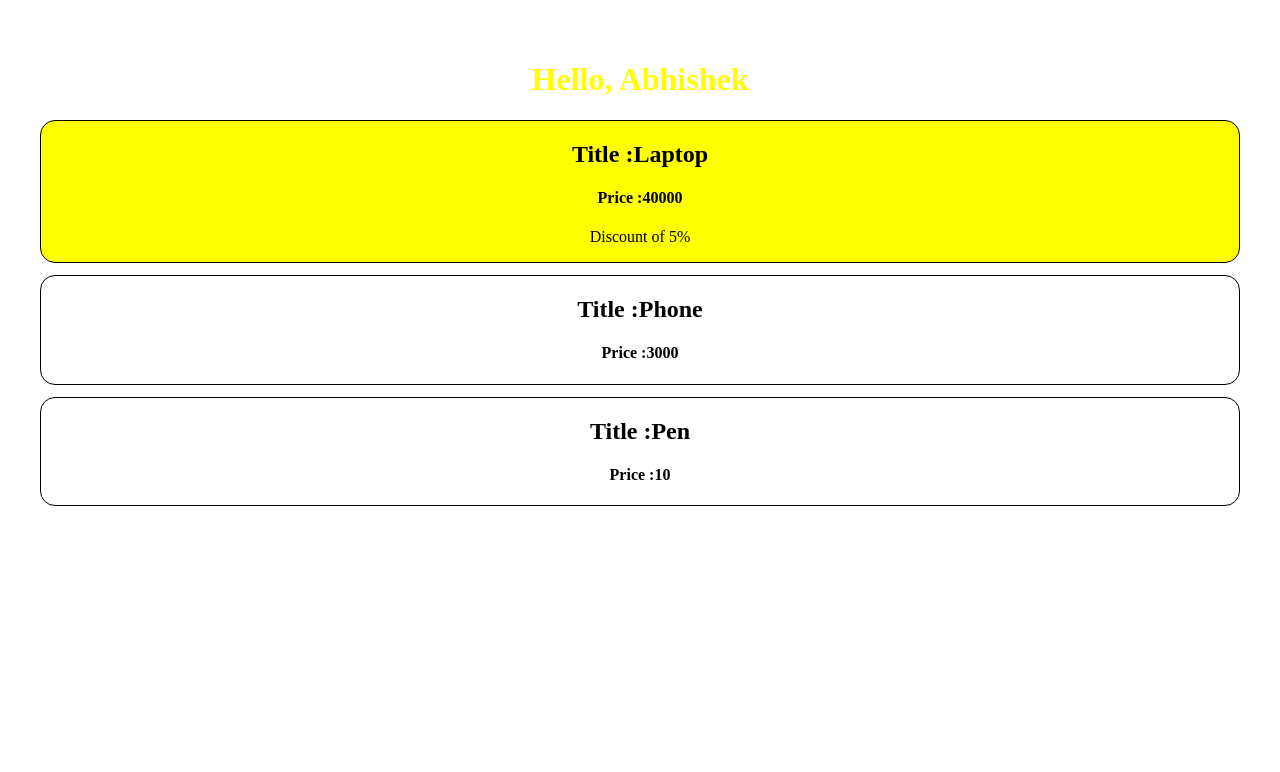
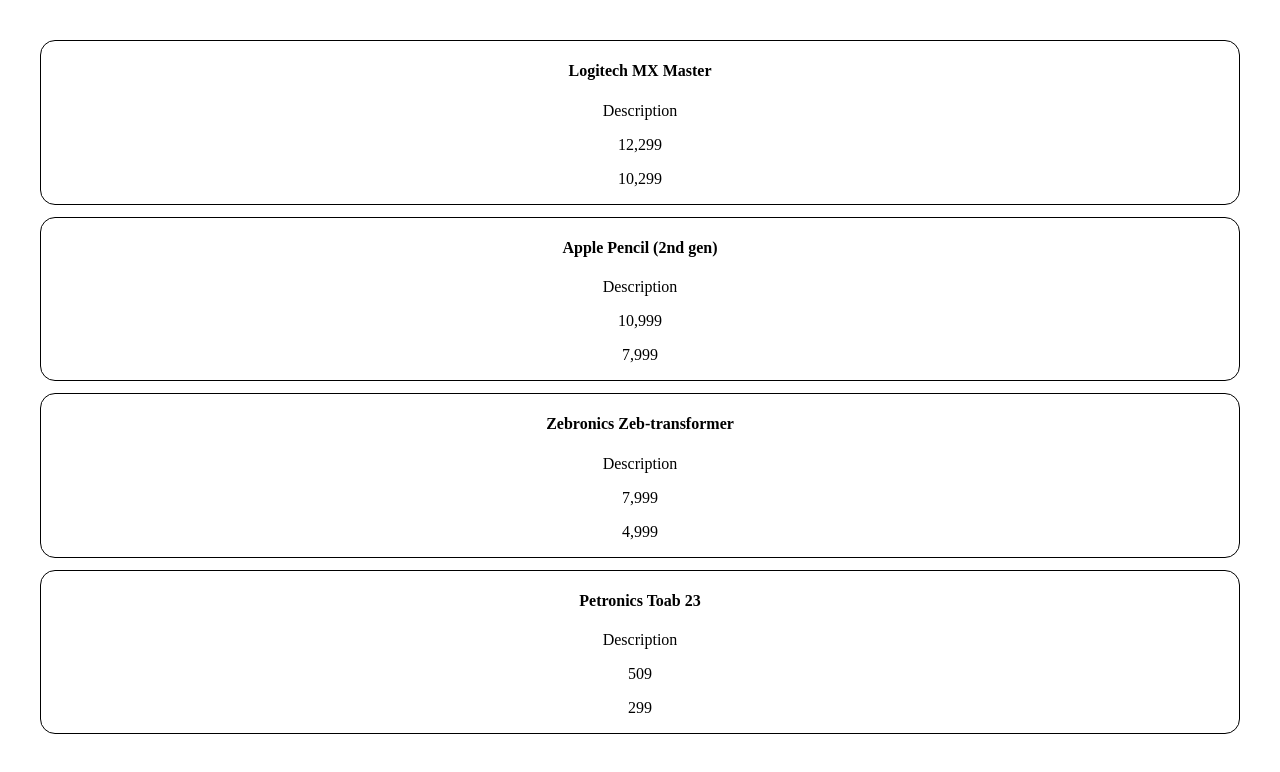
Before and after one commit to abhishekwaghmare01/Basic-ReactJS-App, a React (Vite) app in the folder basic-react-app/: page / in a window 1280 px wide. Shown: the top 772 px of the page. Built offline with nearby package versions, Linux system fonts and the light colour scheme.

Commit message:
Updated Price tab

```diff
--- a/basic-react-app/src/App.jsx
+++ b/basic-react-app/src/App.jsx
@@ -1,13 +1,10 @@
 import "./App.css";
-import Title from "./Title.jsx";
 import ProductTab from "./ProductTab.jsx";
-import MsgBox from "./MsgBox.jsx";
+
 
 function App() {
   return (
     <>
-    <MsgBox userName = "Abhishek" textColor ="yellow"/>
-
     <ProductTab/>
     </>
   );
--- /dev/null
+++ b/basic-react-app/src/Price.jsx
@@ -0,0 +1,10 @@
+function Price({oldPrice, newPrice}){
+    return(
+        <div>
+            <p>{oldPrice}</p>
+            <p>{newPrice}</p>
+        </div>
+    )
+}
+
+export default Price;
--- a/basic-react-app/src/Product.jsx
+++ b/basic-react-app/src/Product.jsx
@@ -1,17 +1,14 @@
 import "./Product.css"
+import Price from "./Price.jsx";
 
-function Product({title, price, features}) {
-    // const list = features.map((feature) => <li>{feature}</li>);
-
-    // const isDiscount = price > 30000 ? "discount of 5%" : "";
-    let isDiscount = price > 30000;
-   let styles = {backgroundColor : price > 30000 ? "yellow" :null};
+function Product({title,idx}) {
+    let oldPrice = ["12,299", "10,999", "7,999", "509"];
+    let newPrice = ["10,299", "7,999", "4,999", "299"];
     return (
-
-        <div className="Product" style={styles}>
-            <h2>Title :{title}</h2>
-            <h4>Price :{price}</h4>
-            {isDiscount ? <p>Discount of 5%</p> : null }
+        <div className="Product">
+            <h4>{title}</h4>
+            <p>Description</p>
+            <Price oldPrice={oldPrice[idx]} newPrice={newPrice[idx]}/>
         </div>
 
     )
--- a/basic-react-app/src/ProductTab.jsx
+++ b/basic-react-app/src/ProductTab.jsx
@@ -2,13 +2,12 @@
 
 
 function ProductTab(){
-    let options = ["hi-tech", "durable", ,"fast"];
     return(
         <>
-        <Product title="Laptop" price={40000} />
-        <Product title="Phone" price={3000}/>
-        <Product title="Pen" price={10}/>
-
+        <Product title="Logitech MX Master" idx={0} />
+        <Product  title="Apple Pencil (2nd gen)" idx={1} />
+        <Product title="Zebronics Zeb-transformer" idx={2}/>
+        <Product title="Petronics Toab 23" idx={3}/>
         </>
     )
 }
```
